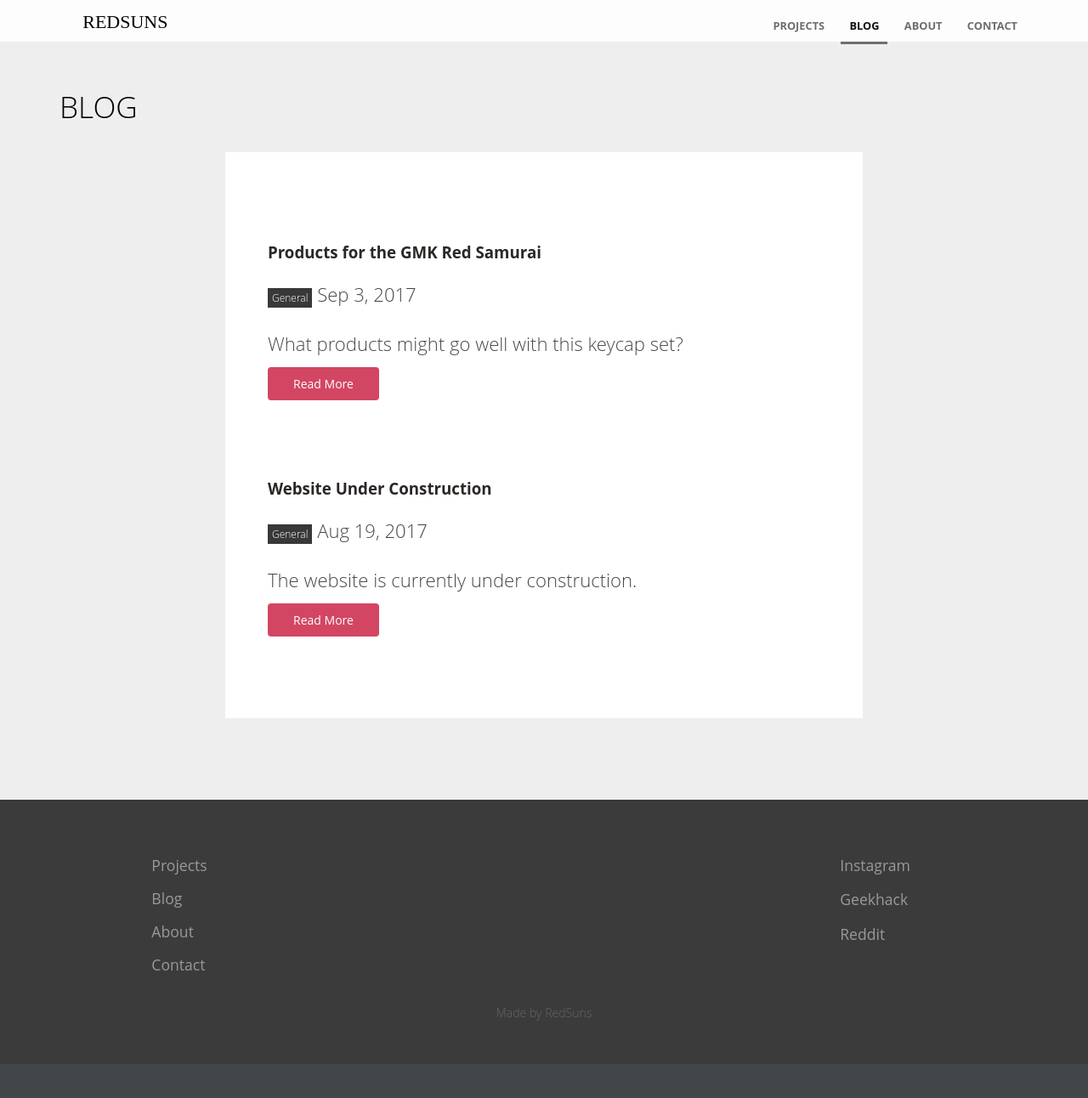
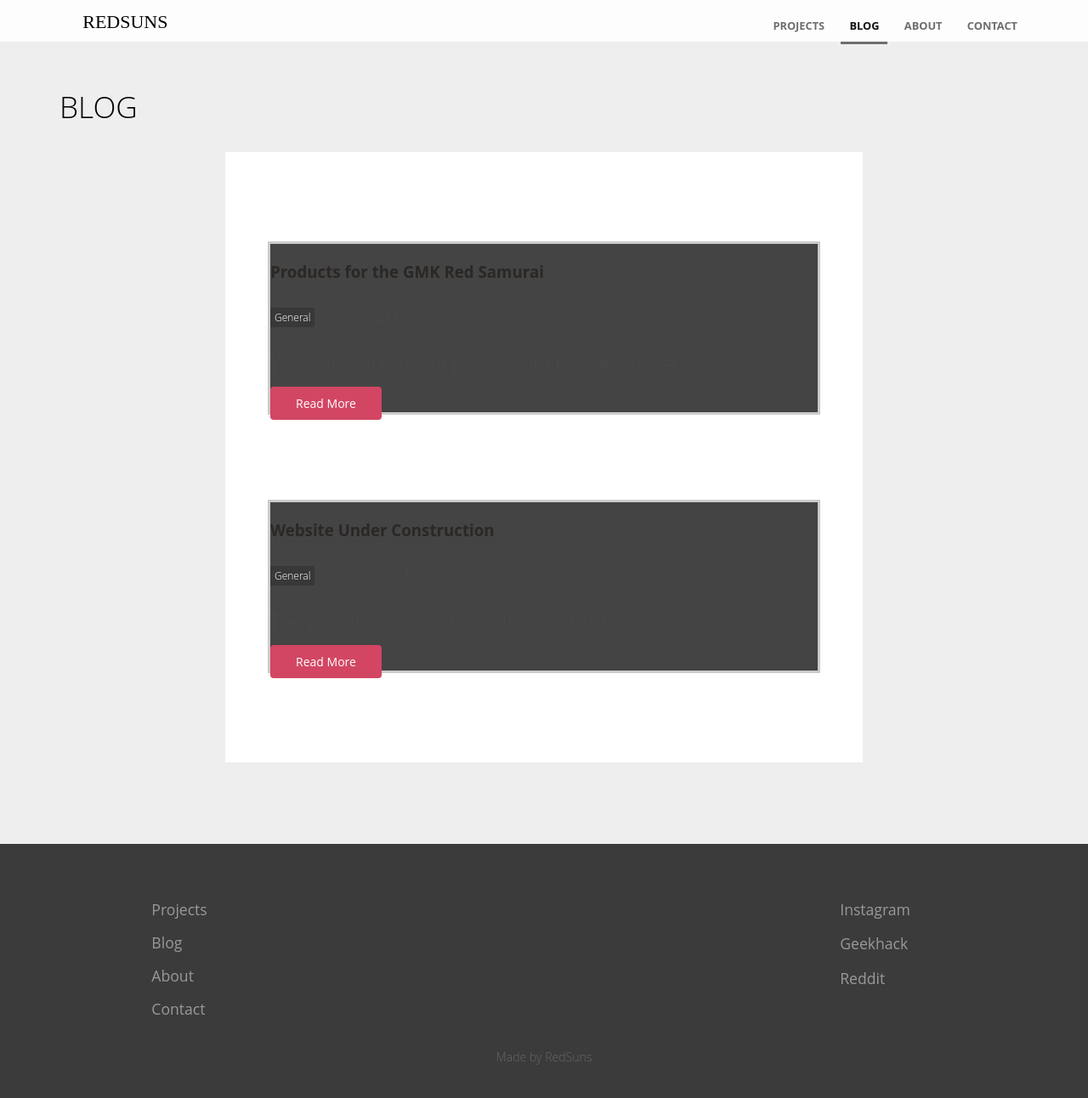
Before and after one commit to RedSunsRMK/redsunsrmk.github.io, a Jekyll site: the page built from blog/index.html, in a window 1280 px wide and 1304 px high. Shown: the top 1292 px of the window at 85% size. Built offline with Jekyll 4.4.1, drawn with Linux system fonts in a browser that asks for light colours; the list of posts is cut into pages by our own code.

Commit message:
Update blog.scss

```diff
--- a/_sass/blog.scss
+++ b/_sass/blog.scss
@@ -5,6 +5,17 @@
 
 	li {
 		margin: 100px 0;
+	}
+}
+
+.blog-postsc {
+	background: #444;
+	list-style: none;
+	padding: 0;
+	border: 3px solid #ccc;
+
+	li {
+		margin: 5px 0;
 	}
 }
 
@@ -30,12 +41,6 @@
 			color: #262626;
 
 		}
-	}
-
-
-	.blog-postsc {
-	background: #fff;
-	border: 2px solid #ccc;
 	}
 
 
```
